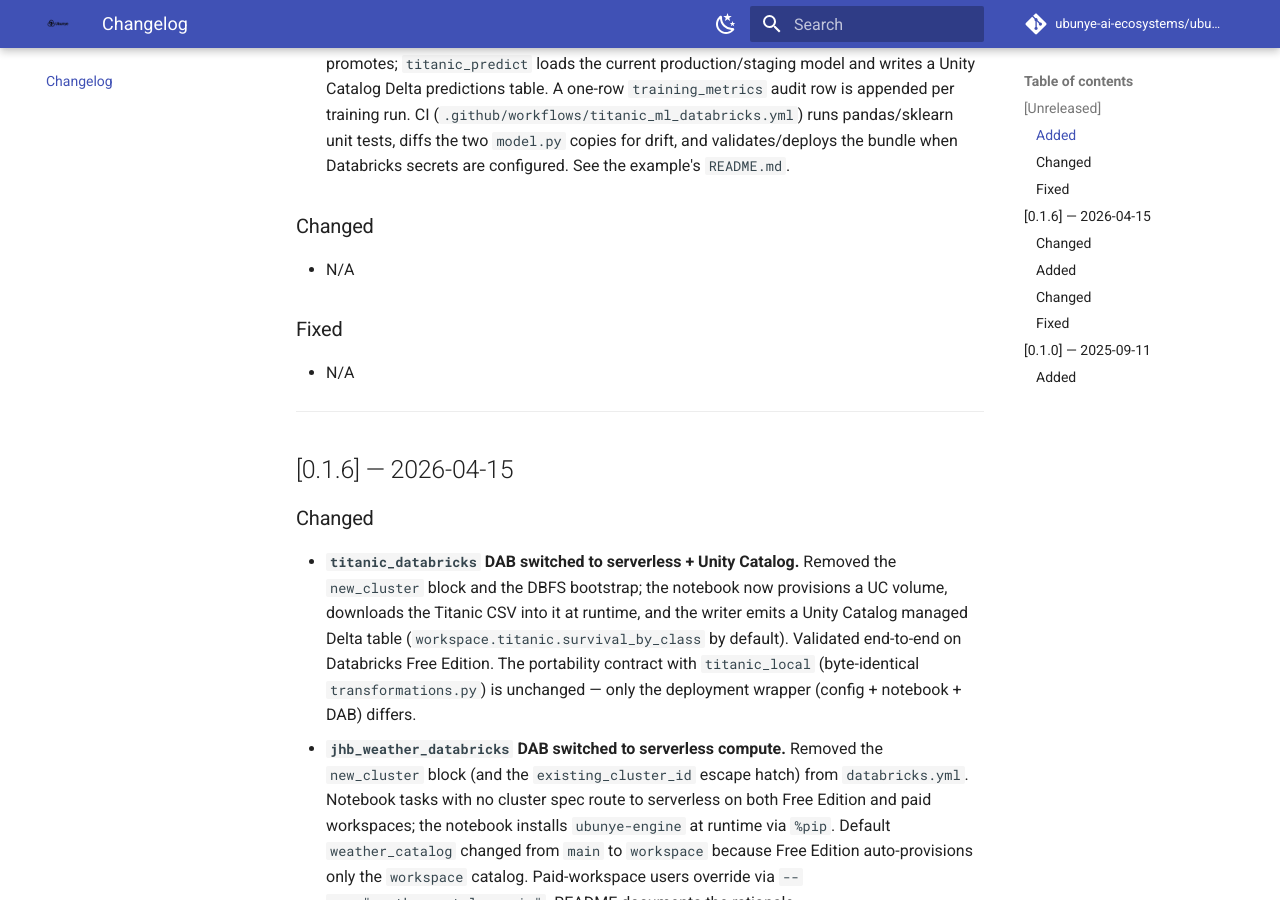
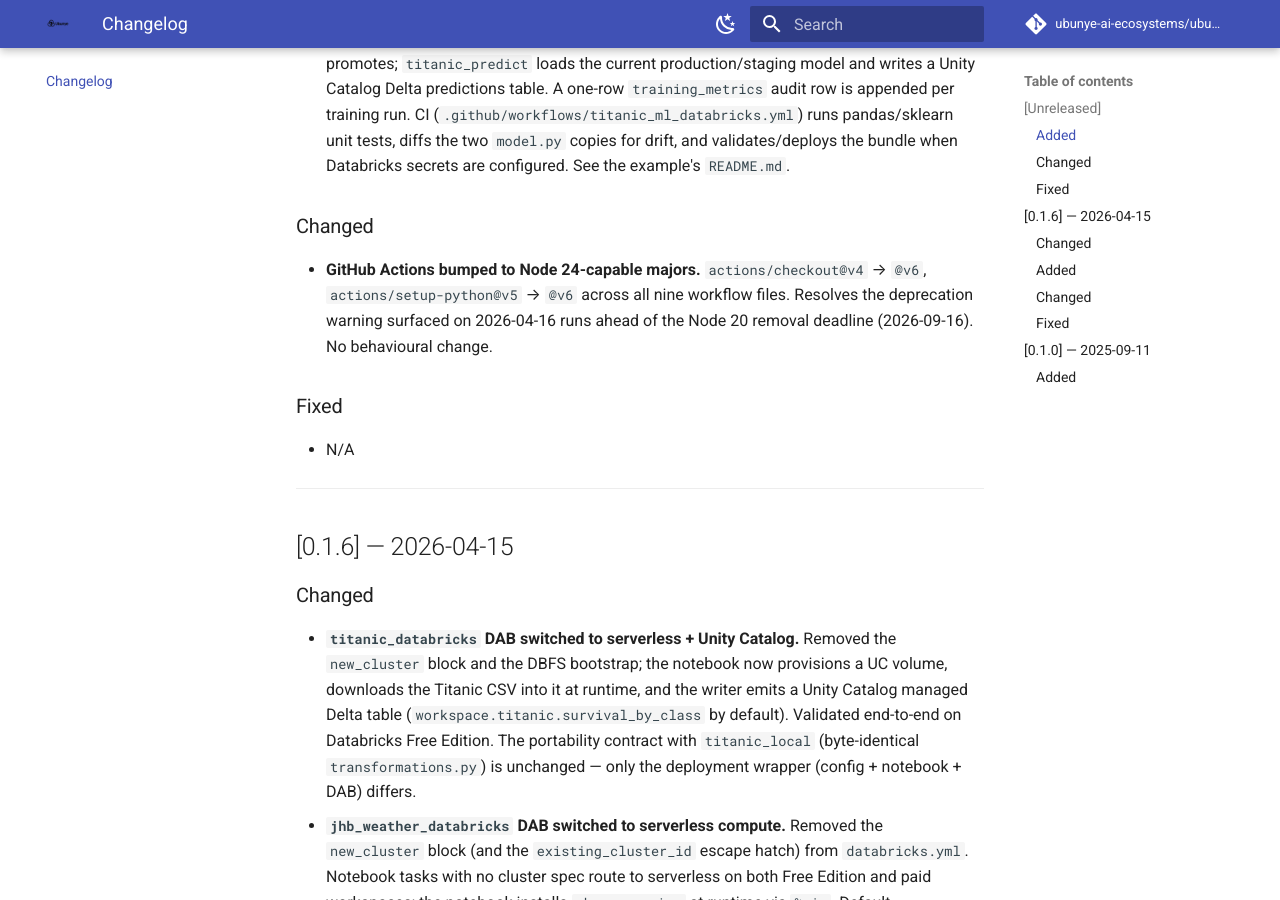
Before and after one commit to ubunye-ai-ecosystems/ubunye_engine, an MkDocs documentation site: the page built from docs/changelog.md, in a window 1280 px wide and 900 px high, scrolled down 535 px. Built offline with MkDocs 1.6.1 and Material for MkDocs 9.7.7, drawn with Linux system fonts in a browser that asks for light colours; comment, search, counter and statistics services are not loaded.

Commit message:
ci: bump actions to Node 24-capable majors (checkout v6, setup-python v6)
Resolves the Node 20 deprecation warning ahead of the 2026-09-16 removal
deadline. 23 occurrences across 9 workflow files bumped. Pinned to major
to match existing repo style.

Closes tasks/done/task-04.md (renamed from todo/task-03 on move).

```diff
--- a/docs/changelog.md
+++ b/docs/changelog.md
@@ -26,7 +26,10 @@
 
 ### Changed
 
-- N/A
+- **GitHub Actions bumped to Node 24-capable majors.** `actions/checkout@v4`
+  → `@v6`, `actions/setup-python@v5` → `@v6` across all nine workflow files.
+  Resolves the deprecation warning surfaced on 2026-04-16 runs ahead of the
+  Node 20 removal deadline (2026-09-16). No behavioural change.
 
 ### Fixed
 
```
Also changed, not shown: tasks/done/task-04.md (added, +19 -0 lines), tasks/todo/task-03.md (deleted, +0 -13 lines), 9 other files.
